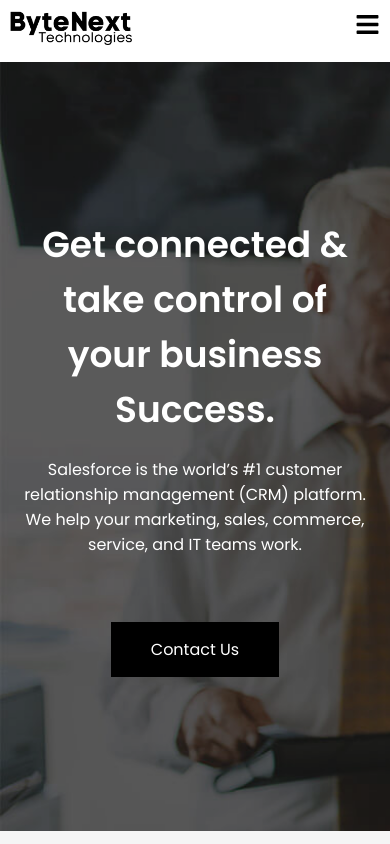
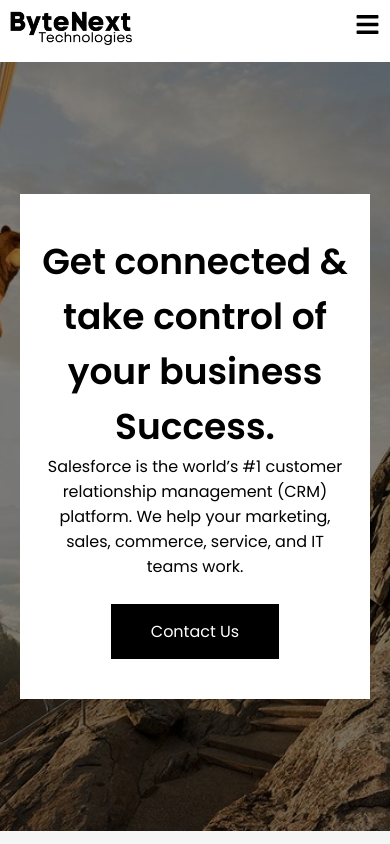
Before and after one commit to bytenexttech/softwarecompany, a React (Create React App) app: page / in a window 390 px wide. Shown: the top 844 px of the page. Built offline with nearby package versions, Linux system fonts and the light colour scheme; the HTML template or start-up script is replaced by a standard one.

Commit message:
Add files via upload

```diff
--- a/src/components/css/Index.css
+++ b/src/components/css/Index.css
@@ -1,43 +1,40 @@
 .home-page-banner {
     height: calc(100vh - 75px);
-    background-image: url(../../assests/homeBanner.jpg);
+    min-height: max-content;
+    background-image: url(../../assests/Salesforcebg.jpg);
     background-repeat: no-repeat;
     background-size: cover;
-    color: white;
     display: flex;
-    justify-content: center;
+    justify-content: right;
     align-items: center;
+    position: relative;
     padding: 20px;
+    background-position: center;
 }
 
 .home-page-banner-overlay{
     width: 100vw;
     height: calc(100vh - 75px);
-    background: rgba(0,0,0,0.3);
+    background: rgba(0,0,0,0.5);
     position: absolute;
     left: 0;
     z-index: 0;
+    top: 0;
 }
 
 .home-page-content {
     width: 100%;
-    max-width: 800px;
+    max-width: 400px;
     height: max-content;
     text-align: center;
     display: flex;
     flex-direction: column;
     justify-content: center;
-    gap: 20px;
+    gap: 15px;
     z-index: 1;
-}
-
-.home-page-content img{
-    width: 200px;
-    margin: auto;
-    border: 3px solid white;
-    background: white;
-    padding: 10px 20px;
-    border-radius: 5px;
+    background-color: white;
+    padding: 40px 20px;
+    margin-right: 10vw;
 }
 
 /* OUR SERVICES  */
@@ -292,6 +289,12 @@
     .home-page-articale {
         width: calc(100vw);
     }
+
+    .home-page-content{
+        width: 100%;
+        margin: 0;
+        gap: 0;
+    }
 }
 
 @media screen and (max-width : 900px) {
--- a/src/components/css/Training.css
+++ b/src/components/css/Training.css
@@ -99,6 +99,76 @@
     padding: 50px 20px;
 }
 
+.trainingsList{
+    display: flex;
+    flex-wrap: wrap;
+    justify-content: center;
+    gap: 20px;
+}
+
+.singleTraining{
+    background: white;
+    border-radius: 10px;
+    padding: 20px;
+    width: 100%;
+    max-width: 700px;
+    margin: auto;
+}
+
+.singleTraining h2{
+    font-size: 25px;
+    text-align: center;
+    font-weight: 600;
+    padding: 10px;
+    border-bottom: 2px solid black;
+    width: max-content;
+    margin: auto;
+    text-align: center;
+}
+
+.singleTraining h3{
+    padding: 10px 0px 5px;
+    font-weight: 500;
+    text-align: center;
+}
+
+.trainingIncludes,
+.courseContent{
+    display: flex;
+    flex-wrap: wrap;
+    gap: 10px;
+    padding: 20px 0;
+}
+
+.include{
+    width: calc(50% - 5px);
+    display: flex;
+    font-size: 40px;
+    gap: 10px;
+    padding: 10px 0px;
+    align-items: center;
+}
+
+.include p{
+    font-size: 16px;
+    color: #111;
+}
+
+.courseContent .include{
+    font-size: 20px;
+}
+
+.courseEnroll{
+    width: max-content;
+    margin: 30px auto 10px;
+    color: white;
+    background: #111;
+    padding: 15px 50px;
+    border-radius: 5px;
+    cursor: pointer;
+}
+
+
 @media screen and (max-width : 1050px) {
     .trainingBenefitsList {
         width: 100%;
```
